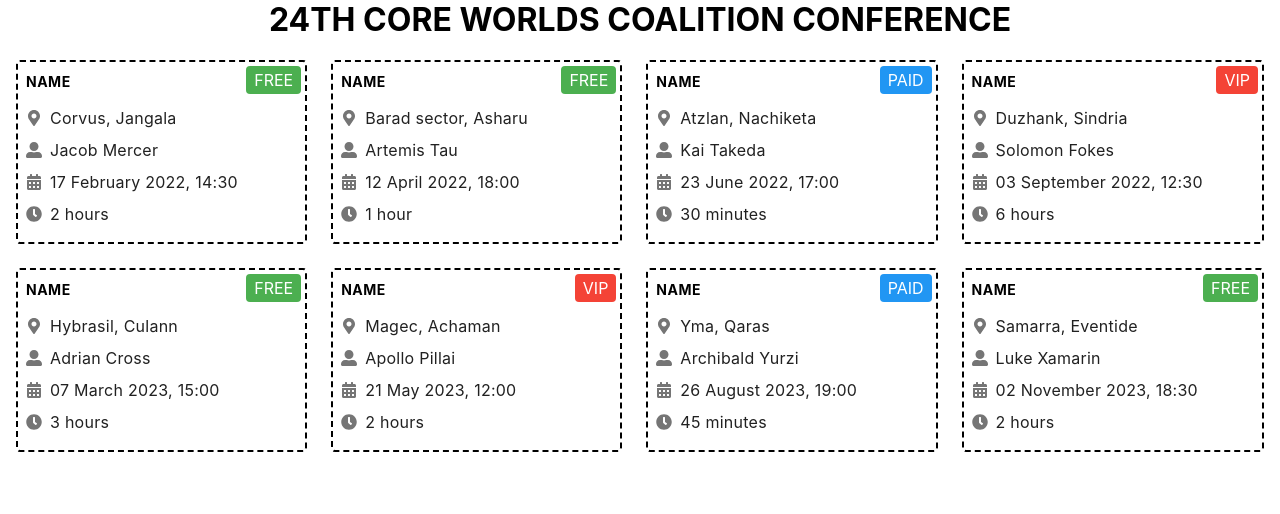
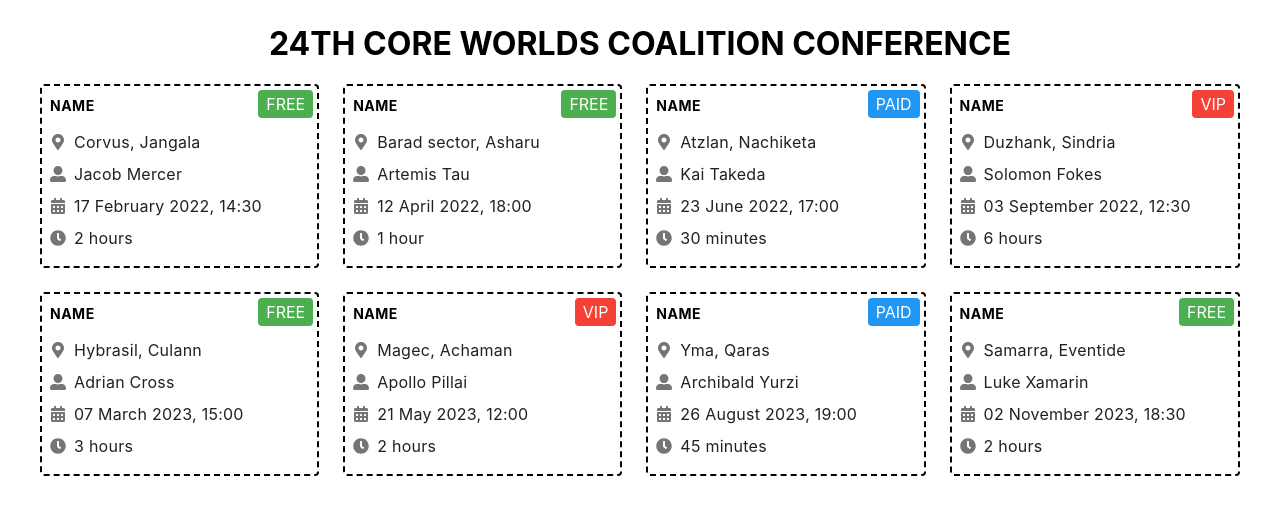
Before and after one commit to Olena-Milham/practice-react-01, a React (Create React App) app: page / in a window 1280 px wide. Shown: the top 514 px of the page. Built offline with nearby package versions, Linux system fonts and the light colour scheme.

Commit message:
add emotion/understand idea

```diff
--- a/package.json
+++ b/package.json
@@ -4,6 +4,8 @@
   "private": true,
   "homepage": "https://Olena-Milham.github.io/practice-react-01/",
   "dependencies": {
+    "@emotion/react": "^11.10.6",
+    "@emotion/styled": "^11.10.6",
     "@testing-library/jest-dom": "^5.16.3",
     "@testing-library/react": "^12.1.4",
     "@testing-library/user-event": "^13.5.0",
--- a/src/components/App.jsx
+++ /dev/null
@@ -1,10 +0,0 @@
-import { EventBoard } from "./EventBoard/EventBoard";
-import { PageTitle } from "./PageTitle/PageTitle";
-import upcomingEvents from '../upcoming-events';
-export const App = () => {
-  return (
-    <div>
-   <PageTitle text="24th Core Worlds Coalition Conference"/>
-    <EventBoard events={upcomingEvents}/>
-    </div>) ;
-};
--- /dev/null
+++ b/src/components/App/App.jsx
@@ -0,0 +1,12 @@
+import { EventBoard } from "../EventBoard/EventBoard";
+import { PageTitle } from "../PageTitle/PageTitle";
+import upcomingEvents from 'upcoming-events';
+import { Container } from "./App.styled";
+
+export const App = () => {
+  return (
+    <Container>
+   <PageTitle text="24th Core Worlds Coalition Conference"/>
+    <EventBoard events={upcomingEvents}/>
+    </Container>) ;
+};
--- /dev/null
+++ b/src/components/App/App.styled.js
@@ -0,0 +1,3 @@
+import styled from '@emotion/styled';
+
+export const Container = styled.div`padding:24px;`;
--- a/src/index.js
+++ b/src/index.js
@@ -1,6 +1,6 @@
 import React from 'react';
 import ReactDOM from 'react-dom/client';
-import { App } from 'components/App';
+import { App } from 'components/App/App';
 import './index.css';
 
 ReactDOM.createRoot(document.getElementById('root')).render(
```
Also changed, not shown: 1 other file (tests, documents, lock files or other folders).
